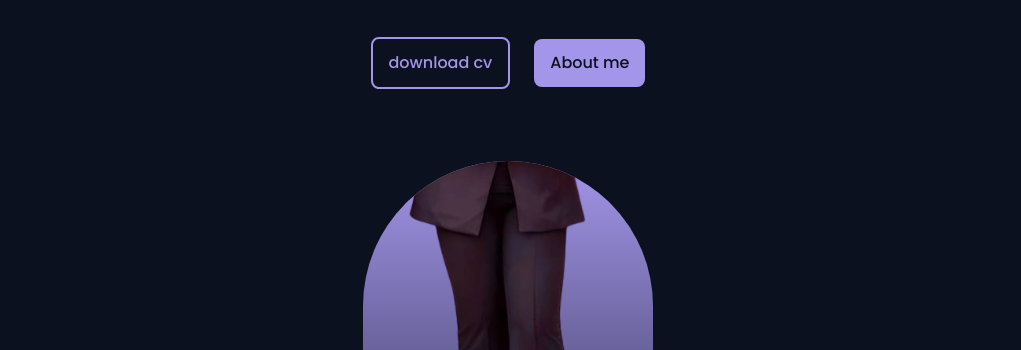
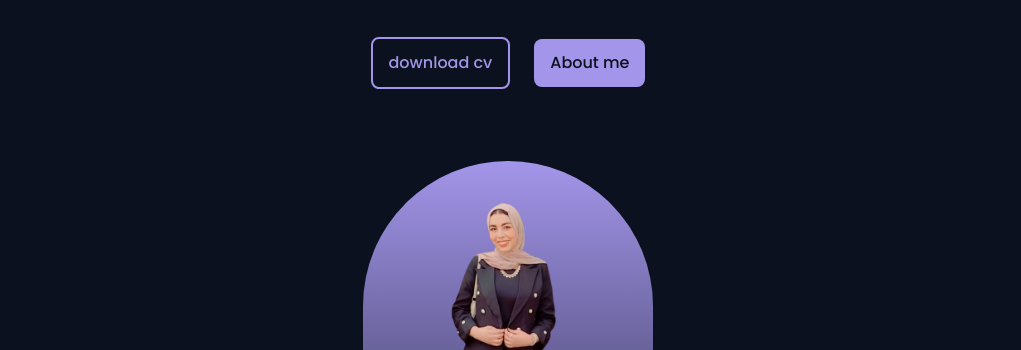
Before and after one commit to FatmaMo7/portfolio-website-, a plain HTML site: page index.html in a window 1280 px wide. Shown: the part 309-659 px from the top of the page, without its empty margins (132-1153 px from the left). Drawn offline with nearby package versions, Linux system fonts and the light colour scheme.

Commit message:
Update style.css

```diff
--- a/css/style.css
+++ b/css/style.css
@@ -306,7 +306,7 @@ img {
   font-size: var(--biggest-font-size);
 }
 .home-image {
-  width: 160px;
+  max-width:40%;
 }
 .home-handel {
   justify-self: center;
```
